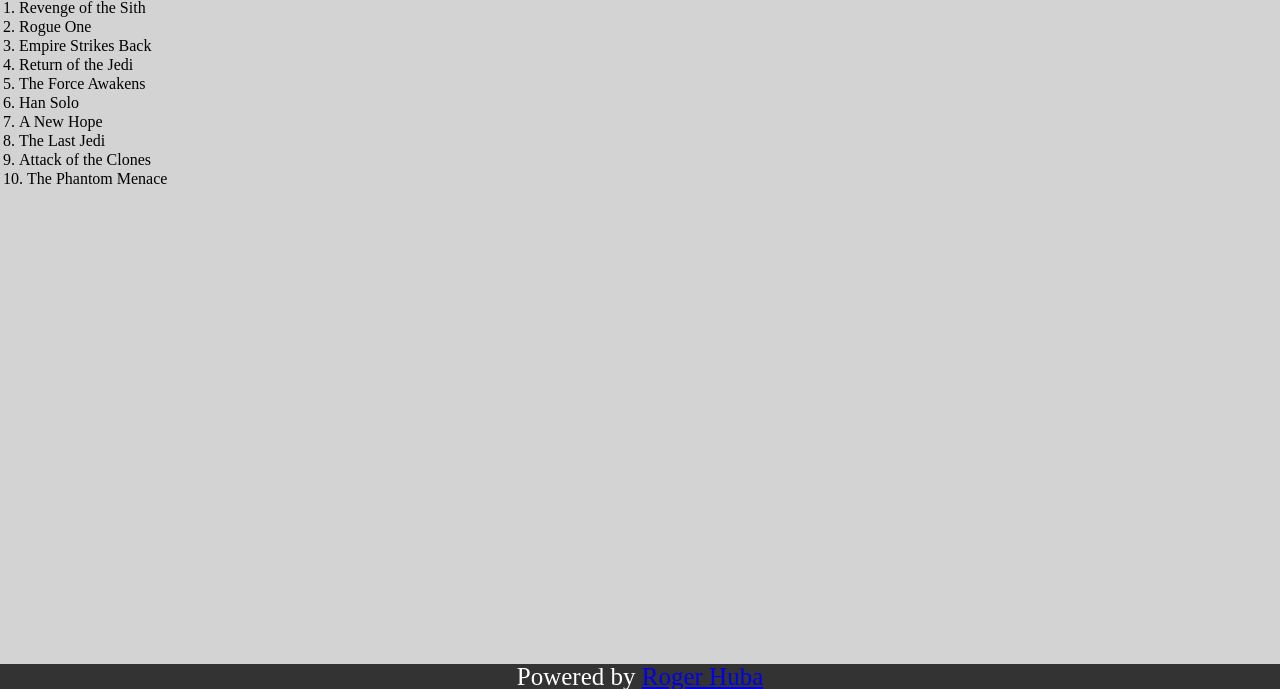
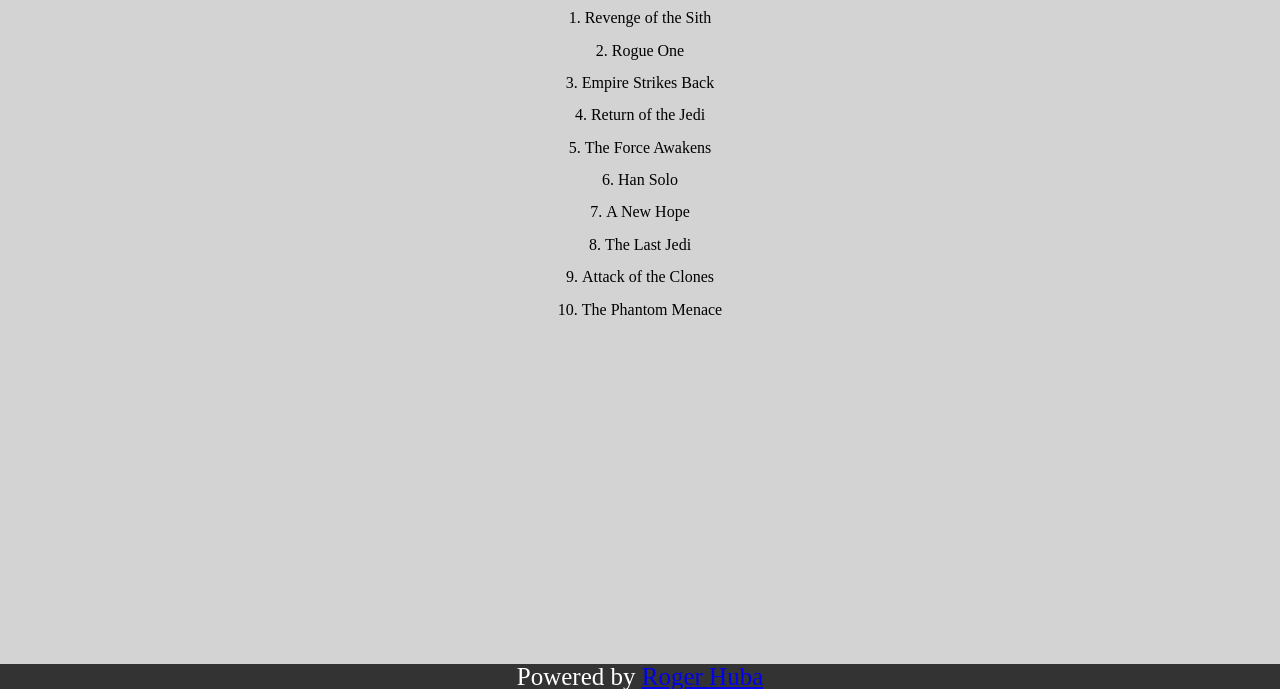
Before and after one commit to emd5/201d56-about-me, a plain HTML site: page topten.html in a window 1280 px wide. Shown: the part 111-800 px from the top of the page. Drawn offline with Linux system fonts and the light colour scheme.

Commit message:
update to start functions

```diff
--- a/css/style.css
+++ b/css/style.css
@@ -77,4 +77,7 @@
 #topten li {
     margin: 3px;
     list-style-type: decimal;
+    padding: .2em;
+    text-align: center;
+    margin-top: 10px;
 }
--- a/js/app.js
+++ b/js/app.js
@@ -1,4 +1 @@
 'use strict';
-
-//TODO: 6th question Number guessing game (make random)
-//TODO: 7th question multiple guess
```
Also changed, not shown: js/quiz.js (+18 -2 lines).
